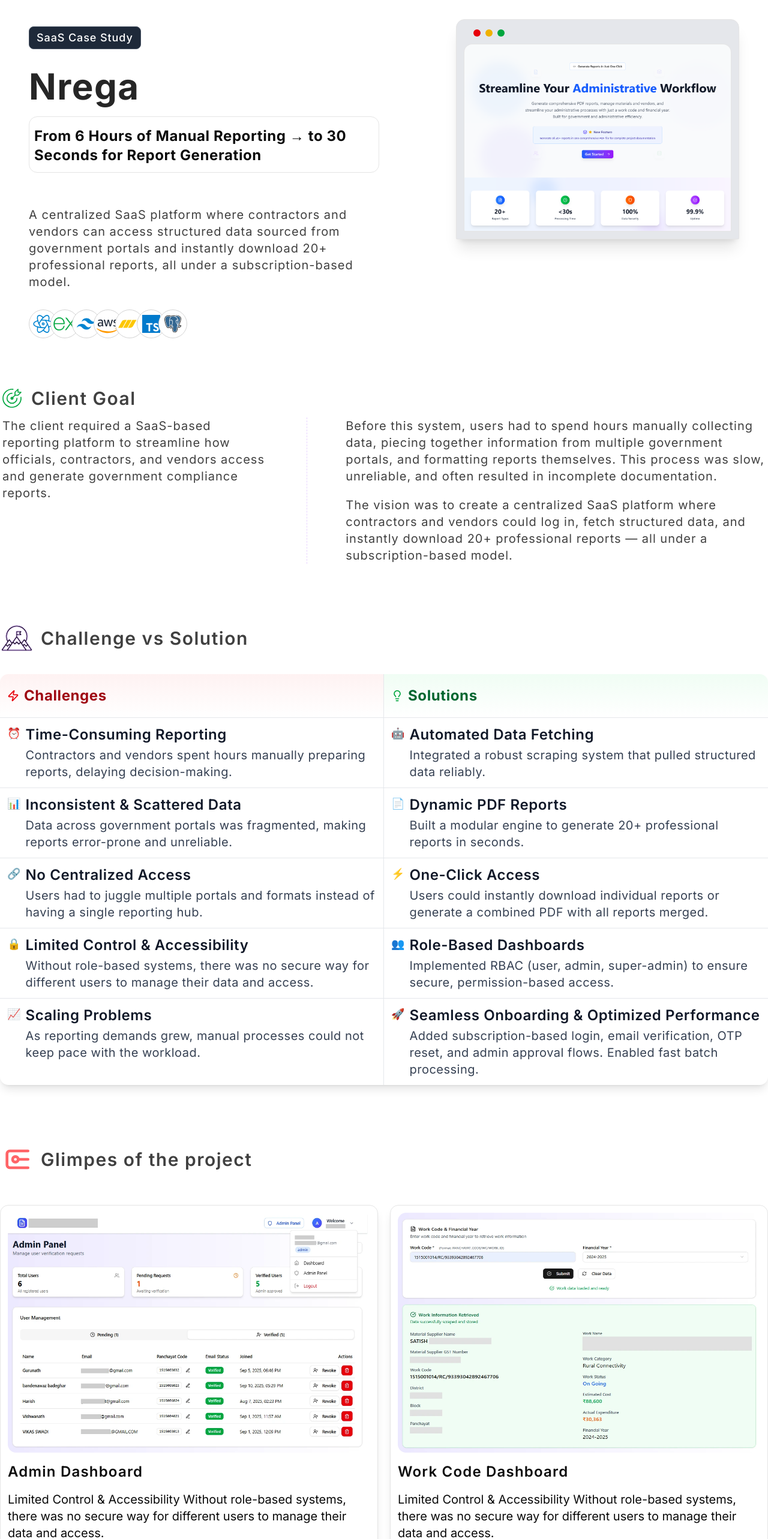
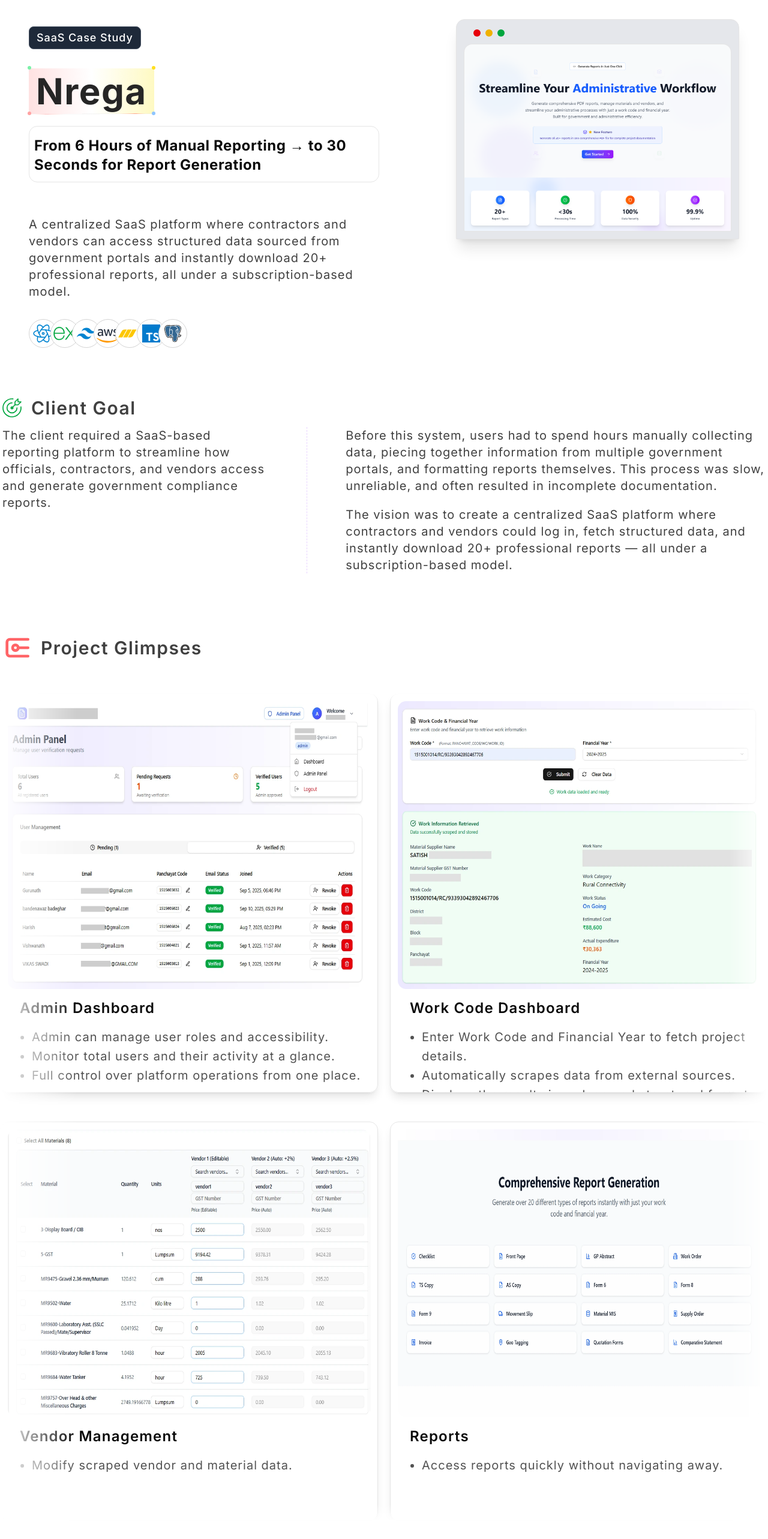
Before and after one commit to abhilashtengli/aceingdev_v2, a React (Vite) app: page /nrega in a window 1280 px wide. Shown: the top 2566 px of the page at 60% size. Built offline with nearby package versions, Linux system fonts and the light colour scheme.

Commit message:
Update : Nrega case study with svg animations

```diff
--- a/src/Components/CaseStudies/Nrega.tsx
+++ b/src/Components/CaseStudies/Nrega.tsx
@@ -5,17 +5,89 @@
 import dashboardImg from "../../assets/dashboard_img.webp";
 import materialImg from "../../assets/material2_img.webp";
 import reportImg from "../../assets/reports_img.webp";
+import { motion } from "framer-motion";
+
 const Nrega = () => {
   return (
-    <div className="h-full w-full  border-red-700">
-      <section className="relative flex h-fit w-full justify-center gap-x-32 overflow-hidden  px-12 py-8">
+    <div className="h-full w-full border-red-700">
+      <section className="relative flex h-fit w-full justify-center gap-x-32 overflow-hidden px-12 py-8">
         <div className="mt-3 flex max-w-6xl flex-col justify-center">
           <Badge className="mb-4 border-gray-600 bg-gray-800 px-3 py-1 text-lg tracking-wider text-white">
             SaaS Case Study
           </Badge>
-          <h1 className="mt-4 text-6xl font-bold tracking-wide text-neutral-800">
+          <div className="relative mt-4 w-fit bg-gradient-to-r from-red-100 via-white to-yellow-100 px-3 py-2 text-6xl font-bold tracking-wide text-neutral-800">
+            <svg
+              viewBox="0 0 357 1"
+              fill="none"
+              xmlns="http://www.w3.org/2000/svg"
+              className="absolute bottom-0 left-0 w-[120px]"
+            >
+              <defs>
+                <motion.linearGradient
+                  id="x-gradient-red-left-right"
+                  gradientUnits="userSpaceOnUse"
+                  x1="0%"
+                  x2="10%"
+                  y1="0%" // start at bottom
+                  y2="0%" // small offset
+                  initial={{ x1: "120%", x2: "80%" }} // bottom
+                  animate={{ x1: "2%", x2: "-40%" }} // move upward
+                  transition={{
+                    duration: 1,
+                    repeat: Infinity,
+                    ease: "linear",
+                    repeatType: "loop",
+                    repeatDelay: 0.4,
+                  }}
+                >
+                  <stop stopColor="var(--color-neutral-200)" />
+                  <stop offset="0.55" stopColor="red" />
+                  <stop offset="0.66" stopColor="red" />
+                  <stop offset="1" stopColor="var(--color-neutral-200)" />
+                </motion.linearGradient>
+              </defs>
+              <path d="M0 0.5H357" stroke="url(#x-gradient-red-left-right)" />
+            </svg>
+            <svg
+              width="357"
+              height="1"
+              viewBox="0 0 357 1"
+              fill="none"
+              xmlns="http://www.w3.org/2000/svg"
+              className="absolute right-0 bottom-0 w-[120px]"
+            >
+              <defs>
+                <motion.linearGradient
+                  id="x-gradient-red-right-left"
+                  gradientUnits="userSpaceOnUse"
+                  x1="0%"
+                  x2="10%"
+                  y1="0%" // start at bottom
+                  y2="0%" // small offset
+                  initial={{ x1: "-20%", x2: "10%" }} // bottom
+                  animate={{ x1: "100%", x2: "140%" }} // move upward
+                  transition={{
+                    duration: 1,
+                    repeat: Infinity,
+                    ease: "linear",
+                    repeatType: "loop",
+                    repeatDelay: 0.4,
+                  }}
+                >
+                  <stop stopColor="var(--color-neutral-200)" />
+                  <stop offset="0.55" stopColor="red" />
+                  <stop offset="0.66" stopColor="red" />
+                  <stop offset="1" stopColor="var(--color-neutral-200)" />
+                </motion.linearGradient>
+              </defs>
+              <path d="M0 0.5H357" stroke="url(#x-gradient-red-right-left)" />
+            </svg>
+            <p className="absolute -top-1 -left-0.5 h-1.5 w-1.5 rounded-full bg-green-300" />
+            <p className="absolute -top-1 -right-0.5 h-1.5 w-1.5 rounded-full bg-yellow-300" />
+            <p className="absolute -bottom-0.5 -left-0.5 h-1.5 w-1.5 rounded-full bg-red-300" />
+            <p className="absolute -right-0.5 -bottom-0.5 h-1.5 w-1.5 rounded-full bg-blue-300" />
             Nrega
-          </h1>
+          </div>
           <p className="mt-5 w-fit rounded-xl border px-2 py-3 pt-4 text-2xl font-bold tracking-wide">
             From 6 Hours of Manual Reporting → to 30 Seconds for Report
             Generation
@@ -257,6 +329,96 @@
           </div>
         </div>
       </section>
+      <section className="flex w-full flex-col items-center justify-center border-black py-12">
+        <h1 className="flex w-full max-w-[109rem] items-center gap-x-3 text-3xl font-semibold tracking-wider text-neutral-700">
+          <svg
+            xmlns="http://www.w3.org/2000/svg"
+            width="24"
+            height="24"
+            viewBox="0 0 24 24"
+            fill="none"
+            stroke="currentColor"
+            stroke-width="2"
+            stroke-linecap="round"
+            stroke-linejoin="round"
+            className="size-14 text-red-400"
+          >
+            <path stroke="none" d="M0 0h24v24H0z" fill="none" />
+            <path d="M20 6h-13a2 2 0 0 0 -2 2v8a2 2 0 0 0 2 2h13" />
+            <path d="M13 12a2 2 0 1 1 -4 0a2 2 0 0 1 4 0" />
+            <path d="M13 12h7" />
+          </svg>
+          Project Glimpses
+        </h1>
+        <div className="mt-12 grid w-full max-w-[112rem] grid-cols-2 place-items-center gap-5 gap-y-12 border-red-500 mask-t-from-99% mask-r-from-95% mask-b-from-98% mask-l-from-90%">
+          <div className="flex w-fit flex-col-reverse overflow-hidden rounded-xl border border-neutral-200 p-3 shadow-lg transition duration-300 hover:shadow-2xl">
+            <div className="mt-4 h-[9rem] pl-5">
+              <h1 className="mb-4 text-2xl font-semibold tracking-wider">
+                Admin Dashboard
+              </h1>
+              <ul className="max-w-2xl list-disc pl-5 text-xl leading-8 tracking-wider text-neutral-600">
+                <li>Admin can manage user roles and accessibility.</li>
+                <li>Monitor total users and their activity at a glance.</li>
+                <li>Full control over platform operations from one place.</li>
+              </ul>
+            </div>
+            <img
+              alt=""
+              src={adminImge}
+              className="h-[30rem] w-[50rem] rounded-xl transition duration-500 hover:scale-105"
+            />
+          </div>
+          <div className="flex w-fit flex-col-reverse overflow-hidden rounded-xl border border-neutral-200 p-3 shadow-lg transition duration-300 hover:shadow-2xl">
+            <div className="mt-4 h-[9rem] pl-5">
+              <h1 className="mb-4 text-2xl font-semibold tracking-wider">
+                Work Code Dashboard
+              </h1>
+              <ul className="max-w-2xl list-disc pl-5 text-xl leading-8 tracking-wider text-neutral-600">
+                <li>
+                  Enter Work Code and Financial Year to fetch project details.
+                </li>
+                <li>Automatically scrapes data from external sources.</li>
+                <li>Displays the results in a clean and structured format.</li>
+              </ul>
+            </div>
+            <img
+              alt=""
+              src={dashboardImg}
+              className="h-[30rem] w-[50rem] rounded-xl transition duration-500 hover:scale-105"
+            />
+          </div>
+          <div className="flex w-fit flex-col-reverse overflow-hidden rounded-xl border border-neutral-200 p-3 shadow-lg transition duration-300 hover:shadow-2xl">
+            <div className="mt-4 h-[9rem] pl-5">
+              <h1 className="mb-4 text-2xl font-semibold tracking-wider">
+                Vendor Management
+              </h1>
+              <ul className="max-w-2xl list-disc pl-5 text-xl leading-8 tracking-wider text-neutral-600">
+                <li>Modify scraped vendor and material data.</li>
+              </ul>
+            </div>
+            <img
+              alt=""
+              src={materialImg}
+              className="h-[30rem] w-[50rem] rounded-xl transition duration-500 hover:scale-105"
+            />
+          </div>
+          <div className="flex w-fit flex-col-reverse overflow-hidden rounded-xl border border-neutral-200 p-3 shadow-lg transition duration-300 hover:shadow-2xl">
+            <div className="mt-4 h-[9rem] pl-5">
+              <h1 className="mb-4 text-2xl font-semibold tracking-wider">
+                Reports
+              </h1>
+              <ul className="max-w-2xl list-disc pl-5 text-xl leading-8 tracking-wider text-neutral-600">
+                <li>Access reports quickly without navigating away.</li>
+              </ul>
+            </div>
+            <img
+              alt=""
+              src={reportImg}
+              className="h-[30rem] w-[50rem] rounded-xl transition duration-500 hover:scale-105"
+            />
+          </div>
+        </div>
+      </section>
       <section className="flex flex-col items-center justify-center border-red-500 py-12">
         <h1 className="flex w-full max-w-[109rem] items-center gap-x-3 text-3xl font-semibold tracking-wider text-neutral-700">
           <svg
@@ -271,7 +433,46 @@
           </svg>
           Challenge vs Solution{" "}
         </h1>
-        <div className="mt-8 flex w-full max-w-[109rem] justify-center">
+        <div className="relative mt-8 flex w-full max-w-[109rem] justify-center overflow-hidden border-red-600">
+          <svg
+            viewBox="0 0 1 272"
+            fill="none"
+            xmlns="http://www.w3.org/2000/svg"
+            className="absolute h-[41.5rem] text-red-700"
+          >
+            <defs>
+              <motion.linearGradient
+                id="red-line-top-bottom"
+                gradientUnits="userSpaceOnUse"
+                x1="0%"
+                x2="0%"
+                y1="100%" // start at bottom
+                y2="110%" // small offset
+                initial={{ y1: "210%", y2: "200%" }} // bottom
+                animate={{ y1: "-20%", y2: "0%" }} // move upward
+                transition={{
+                  duration: 2,
+                  repeat: Infinity,
+                  ease: "linear",
+                  repeatType: "loop",
+                  repeatDelay: 0.4,
+                }}
+              >
+                <stop stopColor="var(--color-neutral-100)" />
+                <stop offset="0.55" stopColor="var(--color-green-500)" />
+                <stop offset="0.66" stopColor="var(--color-green-500)" />
+                <stop offset="1" stopColor="var(--color-neutral-100)" />
+              </motion.linearGradient>
+            </defs>
+            <line
+              x1="0.5"
+              y1="272"
+              x2="0.5"
+              stroke="url(#red-line-top-bottom)"
+              strokeWidth={0.5}
+            />
+          </svg>
+
           <div className="flex w-auto justify-center border-blue-500">
             <div className="overflow-hidden rounded-xl border-gray-800 bg-white shadow-lg">
               <div className="grid w-full grid-cols-2">
@@ -448,99 +649,6 @@
           </div>
         </div>
       </section>
-      <section className="flex w-full flex-col items-center justify-center  border-black py-12">
-        <h1 className="flex w-full max-w-[109rem] items-center gap-x-3 text-3xl font-semibold tracking-wider text-neutral-700">
-
-          <svg
-            xmlns="http://www.w3.org/2000/svg"
-            width="24"
-            height="24"
-            viewBox="0 0 24 24"
-            fill="none"
-            stroke="currentColor"
-            stroke-width="2"
-            stroke-linecap="round"
-            stroke-linejoin="round"
-            className="size-14 text-red-400"
-          >
-            <path stroke="none" d="M0 0h24v24H0z" fill="none" />
-            <path d="M20 6h-13a2 2 0 0 0 -2 2v8a2 2 0 0 0 2 2h13" />
-            <path d="M13 12a2 2 0 1 1 -4 0a2 2 0 0 1 4 0" />
-            <path d="M13 12h7" />
-          </svg>
-          Glimpes of the project
-        </h1>
-        <div className="mt-12 grid w-full max-w-[112rem] grid-cols-2 place-items-center gap-5 gap-y-12 border-red-500">
-          <div className="flex w-fit flex-col-reverse overflow-hidden rounded-xl border border-neutral-200 p-3 shadow-lg transition duration-300 hover:shadow-2xl">
-            <div className="mt-4">
-              <h1 className="mb-4 text-2xl font-semibold tracking-wider">
-                Admin Dashboard
-              </h1>
-              <p className="max-w-xl text-xl">
-                Limited Control & Accessibility Without role-based systems,
-                there was no secure way for different users to manage their data
-                and access.
-              </p>
-            </div>
-            <img
-              alt=""
-              src={adminImge}
-              className="h-[25rem] w-[50rem] rounded-xl transition duration-500 hover:scale-105"
-            />
-          </div>
-          <div className="flex w-fit flex-col-reverse overflow-hidden rounded-xl border border-neutral-200 p-3 shadow-lg transition duration-300 hover:shadow-2xl">
-            <div className="mt-4">
-              <h1 className="mb-4 text-2xl font-semibold tracking-wider">
-                Work Code Dashboard
-              </h1>
-              <p className="max-w-xl text-xl">
-                Limited Control & Accessibility Without role-based systems,
-                there was no secure way for different users to manage their data
-                and access.
-              </p>
-            </div>
-            <img
-              alt=""
-              src={dashboardImg}
-              className="h-[25rem] w-[50rem] rounded-xl transition duration-500 hover:scale-105"
-            />
-          </div>
-          <div className="flex w-fit flex-col-reverse overflow-hidden rounded-xl border border-neutral-200 p-3 shadow-lg transition duration-300 hover:shadow-2xl">
-            <div className="mt-4">
-              <h1 className="mb-4 text-2xl font-semibold tracking-wider">
-                Vendor Management
-              </h1>
-              <p className="max-w-xl text-xl">
-                Limited Control & Accessibility Without role-based systems,
-                there was no secure way for different users to manage their data
-                and access.
-              </p>
-            </div>
-            <img
-              alt=""
-              src={materialImg}
-              className="h-[25rem] w-[50rem] rounded-xl transition duration-500 hover:scale-105"
-            />
-          </div>
-          <div className="flex w-fit flex-col-reverse overflow-hidden rounded-xl border border-neutral-200 p-3 shadow-lg transition duration-300 hover:shadow-2xl">
-            <div className="mt-4">
-              <h1 className="mb-4 text-2xl font-semibold tracking-wider">
-                Reports
-              </h1>
-              <p className="max-w-xl text-xl">
-                Limited Control & Accessibility Without role-based systems,
-                there was no secure way for different users to manage their data
-                and access.
-              </p>
-            </div>
-            <img
-              alt=""
-              src={reportImg}
-              className="h-[25rem] w-[50rem] rounded-xl transition duration-500 hover:scale-105"
-            />
-          </div>
-        </div>
-      </section>
     </div>
   );
 };
```
